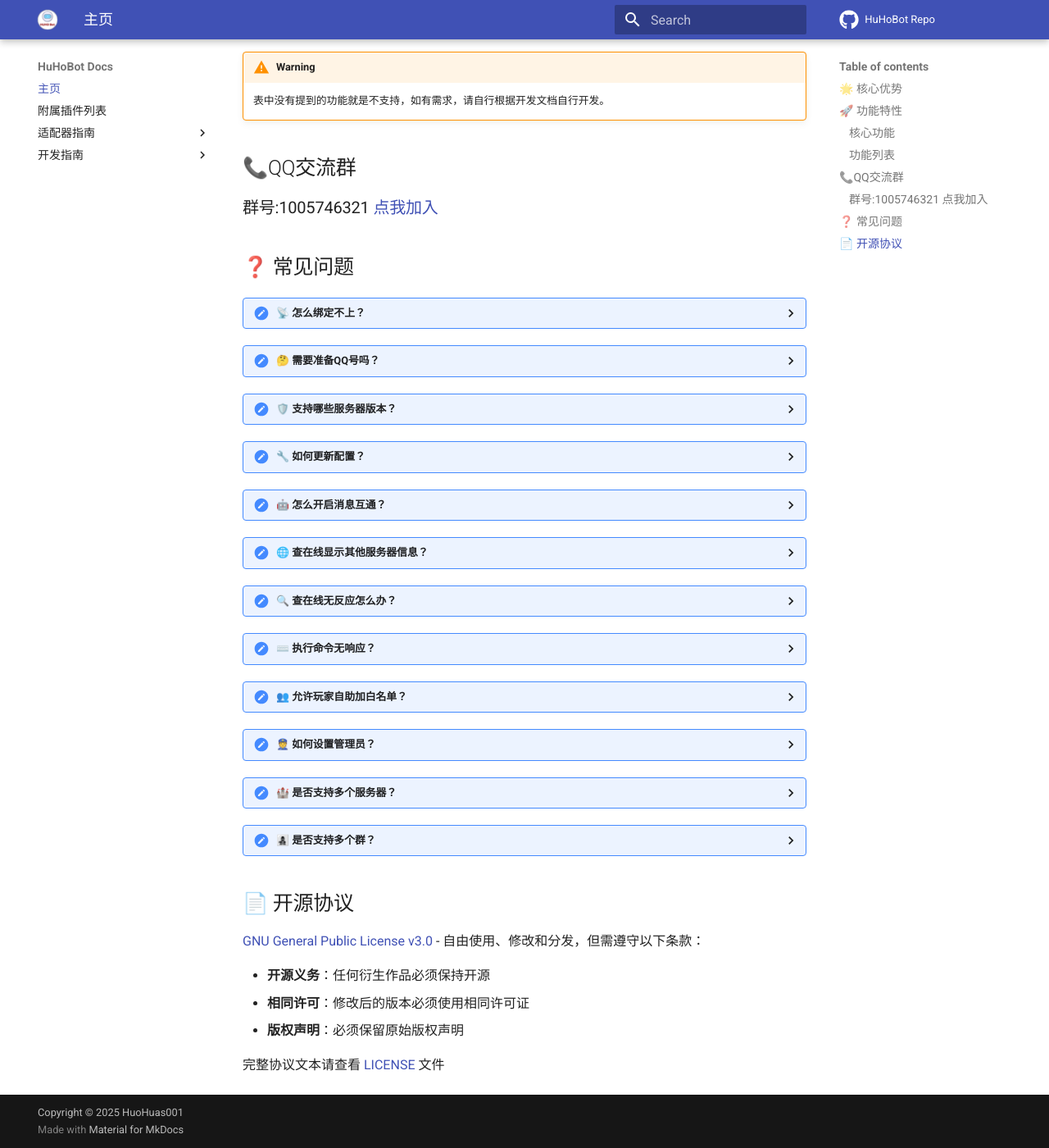
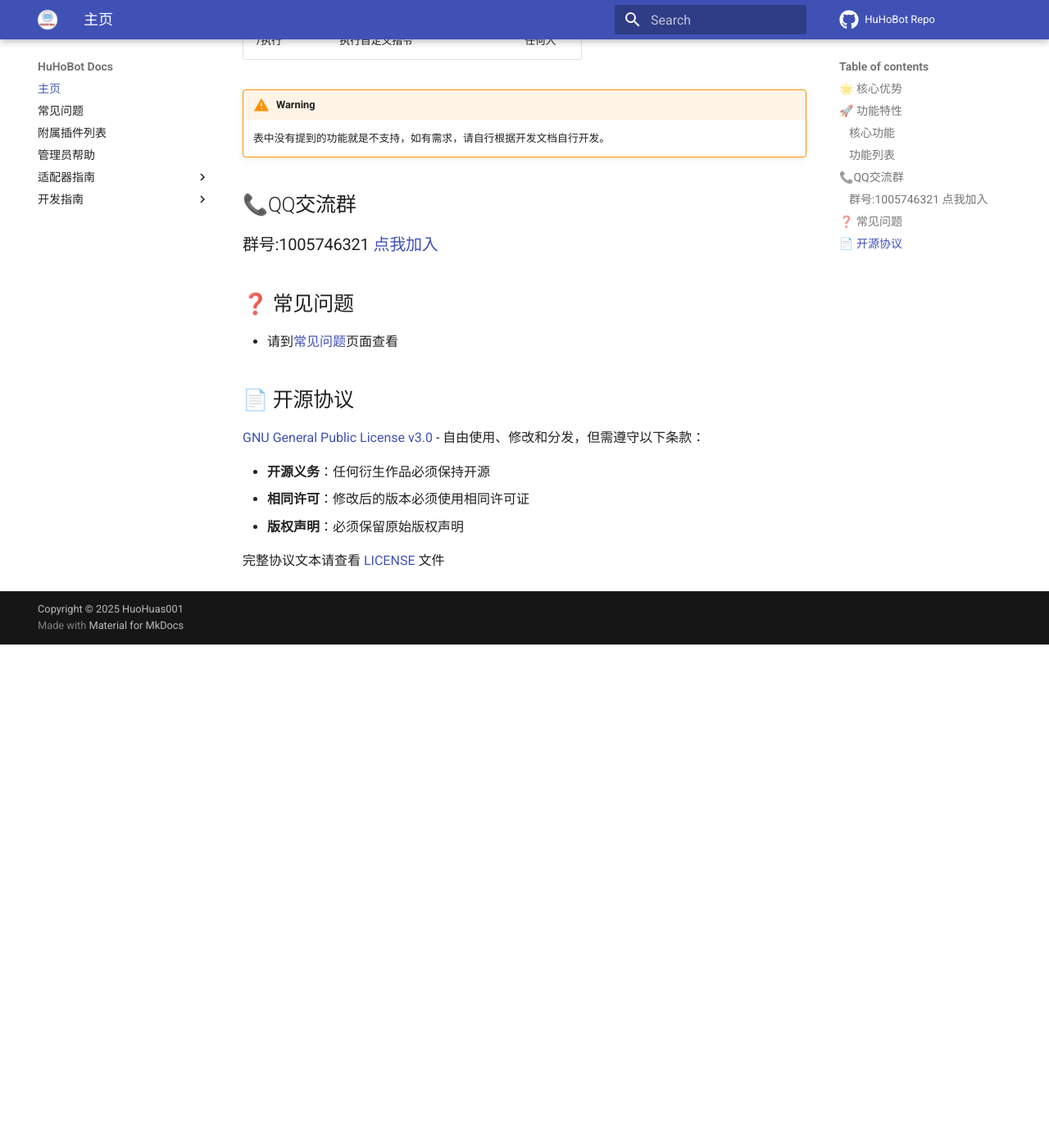
Before and after one commit to HuHoBot/HuHoBot.github.io, an MkDocs documentation site: the page built from docs/index.md, in a window 1280 px wide and 1400 px high, scrolled down 1359 px. Shown: the whole window at 82% size. Built offline with MkDocs 1.6.1 and Material for MkDocs 9.7.7, drawn with Linux system fonts in a browser that asks for light colours; nearby versions of some CDN libraries; after the commit the page ends 2145 px from its top, so only the background shows below that; some of the changed text lies outside the part shown.

Commit message:
docs: 更新功能列表和常见问题
- 更新功能列表，增加权限说明
- 移除常见问题部分，添加链接到新页面
- 新增管理员帮助和适配器指南导航项

```diff
--- a/docs/index.md
+++ b/docs/index.md
@@ -19,19 +19,21 @@
 
 ### 功能列表
 
-| 命令     | 描述             |
-|--------|----------------|
-| /添加白名单 | 向服务器内添加一个白名单   |
-| /删除白名单 | 向服务器内删除一个白名单   |
-| /绑定    | 绑定服务器          |
-| /设置名称  | 设置自己在本群群服互通的名称 |
-| /发信息   | 群服互通向服务器内发送消息  |
-| /执行命令  | 向服务器发送执行命令的请求  |
-| /查白名单  | 查询服务器内置白名单     |
-| /查在线   | 查询服务器在线名单      |
-| /在线服务器 | 查询在线服务器        |
-| /执行    | 执行自定义指令        |
-| /管理员执行 | 以管理员身份运行自定义内容  |
+| 命令     | 描述             | 权限|
+|--------|:----------------|:---:|
+| /添加白名单 | 向服务器内添加一个白名单   |管理员|
+| /删除白名单 | 向服务器内删除一个白名单   |管理员|
+| /绑定      | 绑定服务器          |管理员|
+| /管理员执行 | 以管理员身份运行自定义指令|管理员|
+| /管理帮助  | 管理员指令列表        |管理员|
+| /执行命令  | 向服务器发送执行命令的请求  |管理员|
+| /查白名单  | 查询服务器内置白名单     |管理员|
+| /设置名称  | 设置自己在本群群服互通的名称 |任何人|
+| /发信息   | 群服互通向服务器内发送消息  |任何人|
+| /查在线   | 查询服务器在线名单      |任何人|
+| /在线服务器 | 查询在线服务器        |任何人|
+| /执行    | 执行自定义指令        |任何人|
+
 
 !!! warning
 
@@ -42,91 +44,7 @@
 ### 群号:1005746321 [点我加入](http://qm.qq.com/cgi-bin/qm/qr?_wv=1027&k=N6tVRxGR8sDwYHBx9YgAhkqRTp1gseyk&authKey=M7Fd3Op6nHjXjSXefBtHBPqIq2wtX8AfufZor9DrfRrJkhyS2rohkt7iuOSwbtn8&noverify=0&group_code=1005746321)
 
 ## ❓ 常见问题
-<details>
-<summary>📡 怎么绑定不上？</summary>
-检查控制台是否输出"握手成功"的字段
-<br/>
-如果未出现，请使用<code>/huhobot reconnect</code>手动重新建立连接
-</details>
-
-<details>
-<summary>🤔 需要准备QQ号吗？</summary>
-完全不需要！本方案采用全新的通信协议，彻底摆脱对第三方聊天平台的依赖。
-</details>
-
-<details>
-<summary>🛡️ 支持哪些服务器版本？</summary>
-✅ Spigot/Folia: 已测试版本：<code>1.8 - 1.21</code>
-<br/>
-✅ EndStone: 已测试版本：<code>1.21.60+</code>
-<br/>
-✅ LSE: 已测试版本：<code>1.21.50+</code>
-<br/>
-✅ Allay: 已测试版本：<code>0.2.0+</code>
-</details>
-
-<details>
-<summary>🔧 如何更新配置？</summary>
-支持热重载配置：<code>/huhobot reload</code>
-</details>
-
-<details>
-<summary>🤖 怎么开启消息互通？</summary>
-本机器人不支持群服消息互通，因官方机器人API限制每个群每月仅能发送三条主动消息
-</details>
-
-<details>
-<summary>🌐 查在线显示其他服务器信息？</summary>
-请修改配置文件中的 <code>motdUrl</code> 字段为你的服务器地址
-<br/>
-示例：<code>motdUrl: "play.yourserver.com:25565"</code>
-<br/>
-部分适配器配置文件为motd字段，请根据实际情况参考分文档查看。
-</details>
-
-<details>
-<summary>🔍 查在线无反应怎么办？</summary>
-排查步骤：
-<br/>
-1. 检查连接状态，使用 <code>/huhobot reconnect</code> 重连
-<br/>
-2. 尝试清空 motdUrl 字段：<code>"motdUrl": ""</code>
-</details>
-
-<details>
-<summary>⌨️ 执行命令无响应？</summary>
-注意命令格式区别：
-<br/>
-- <code>/执行 加白</code> → 用于自定义指令回调
-<br/>
-- <code>/执行命令 list</code> → 向控制台发送命令
-</details>
-
-<details>
-<summary>👥 允许玩家自助加白名单？</summary>
-请按上文配置文件示例配置customCommand字段
-<br/>
-使用方式：<code>/执行 加白 "玩家ID"</code>（带空格参数需加引号）
-</details>
-
-<details>
-<summary>👮 如何设置管理员？</summary>
-在群内使用指令：
-<code>/管理帮助</code> → 查看管理指令列表
-</details>
-
-<details>
-<summary>🏰 是否支持多个服务器？</summary>
-当前版本每个群仅支持绑定一个服务器，多服务器绑定功能正在开发中
-如需管理多服务器，建议为每个服务器创建独立群组
-</details>
-
-<details>
-<summary>👩‍👧‍👦 是否支持多个群？</summary>
-当然支持！仅需在"/绑定"指令后加入"多群"参数即可
-<br>
-例如:<code>/绑定 test4270code414bbe5057198c4d91dc 多群</code>
-</details>
+- 请到[常见问题](Question/index.md)页面查看
 
 
 ## 📄 开源协议
--- a/mkdocs.yml
+++ b/mkdocs.yml
@@ -6,8 +6,11 @@
 
 nav:
   - 主页: index.md
+  - 常见问题: Question/index.md
   - 附属插件列表: plugins.md
+  - 管理员帮助: AdminHelp/index.md
   - 适配器指南:
+    - 主页: Adapter/index.md
     - Spigot: Adapter/Spigot.md
     - LSE: Adapter/LSE.md
     - EndStone: Adapter/EndStone.md
```
Also changed, not shown: docs/Adapter/index.md (added, +5 -0 lines), docs/AdminHelp/index.md (added, +21 -0 lines), docs/Question/index.md (added, +79 -0 lines), docs/AdminHelp/openIdExample.png (added).
